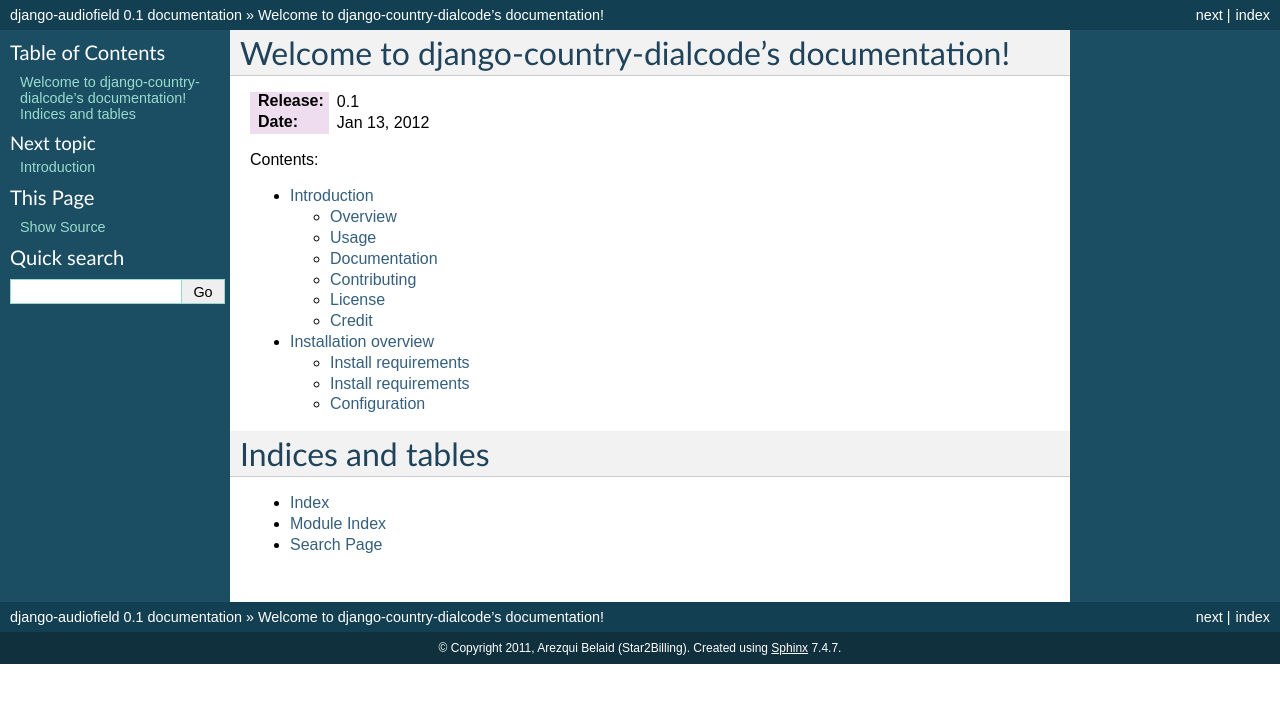
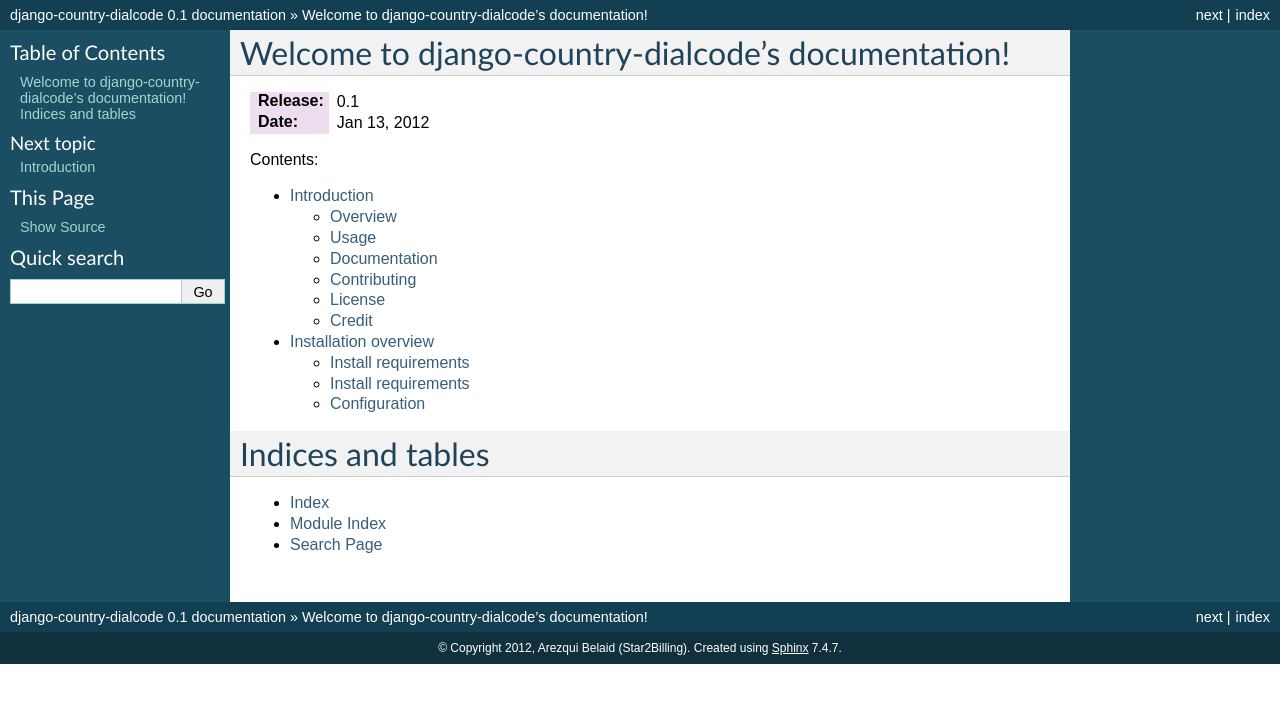
Before and after one commit to Star2Billing/django-country-dialcode, a Sphinx documentation site: the page built from docs/source/index.rst, in a window 1280 px wide. Shown: the top 703 px of the page. Built offline with Sphinx 7.4.7, drawn with Linux system fonts in a browser that asks for light colours; pages that are not in the unit, such as notebooks, are missing from menus.

Commit message:
fix date and spelling

```diff
--- a/MIT-LICENSE.txt
+++ b/MIT-LICENSE.txt
@@ -1,6 +1,6 @@
-Copyright (c) 2011 Star2Billing S.L. <info@star2billing.com>
+Copyright (c) 2012 Star2Billing S.L. <info@star2billing.com>
 
-django-audiofield is distributed under the terms of the Mozilla Public License (MPL) Version 1.1
+django-country-dialcode is distributed under the terms of the Mozilla Public License (MPL) Version 1.1
 
 
 The contents of this file are subject to the Mozilla Public License Version
--- a/README.rst
+++ b/README.rst
@@ -62,7 +62,7 @@
 License
 =======
 
-Copyright (c) 2011 Star2Billing S.L. <info@star2billing.com>
+Copyright (c) 2012 Star2Billing S.L. <info@star2billing.com>
 
 django-country-dialcode is licensed under MIT, see `MIT-LICENSE.txt`.
 
--- a/docs/source/conf.py
+++ b/docs/source/conf.py
@@ -1,7 +1,7 @@
 # -*- coding: utf-8 -*-
 #
-# django-audiofield documentation build configuration file, created by
-# sphinx-quickstart on Thu Dec  8 12:55:34 2011.
+# django-country-dialcode documentation build configuration file, created by
+# sphinx-quickstart on Thu Dec  8 12:55:34 2012.
 #
 # This file is execfile()d with the current directory set to its containing dir.
 #
@@ -40,8 +40,8 @@
 master_doc = 'index'
 
 # General information about the project.
-project = u'django-audiofield'
-copyright = u'2011, Arezqui Belaid (Star2Billing)'
+project = u'django-country-dialcode'
+copyright = u'2012, Arezqui Belaid (Star2Billing)'
 
 # The version info for the project you're documenting, acts as replacement for
 # |version| and |release|, also used in various other places throughout the
@@ -164,7 +164,7 @@
 #html_file_suffix = None
 
 # Output file base name for HTML help builder.
-htmlhelp_basename = 'django-audiofielddoc'
+htmlhelp_basename = 'django-country-dialcodedoc'
 
 
 # -- Options for LaTeX output --------------------------------------------------
@@ -178,7 +178,7 @@
 # Grouping the document tree into LaTeX files. List of tuples
 # (source start file, target name, title, author, documentclass [howto/manual]).
 latex_documents = [
-  ('index', 'django-audiofield.tex', u'django-audiofield Documentation',
+  ('index', 'django-country-dialcode.tex', u'django-country-dialcode Documentation',
    u'Arezqui Belaid', 'manual'),
 ]
 
@@ -211,6 +211,6 @@
 # One entry per manual page. List of tuples
 # (source start file, name, description, authors, manual section).
 man_pages = [
-    ('index', 'django-audiofield', u'django-audiofield Documentation',
+    ('index', 'django-country-dialcode', u'django-country-dialcode Documentation',
      [u'Arezqui Belaid'], 1)
 ]
--- a/docs/source/includes/introduction.txt
+++ b/docs/source/includes/introduction.txt
@@ -61,7 +61,7 @@
 License
 =======
 
-Copyright (c) 2011 Star2Billing S.L. <info@star2billing.com>
+Copyright (c) 2012 Star2Billing S.L. <info@star2billing.com>
 
 django-country-dialcode is licensed under MIT, see `MIT-LICENSE.txt`.
 
--- a/docs/source/index.rst
+++ b/docs/source/index.rst
@@ -1,5 +1,5 @@
 .. django-country-dialcode documentation master file, created by
-   sphinx-quickstart on Thu Dec  8 12:55:34 2011.
+   sphinx-quickstart on Thu Dec  8 12:55:34 2012.
    You can adapt this file completely to your liking, but it should at least
    contain the root `toctree` directive.
 
```
Also changed, not shown: 2 other files.
